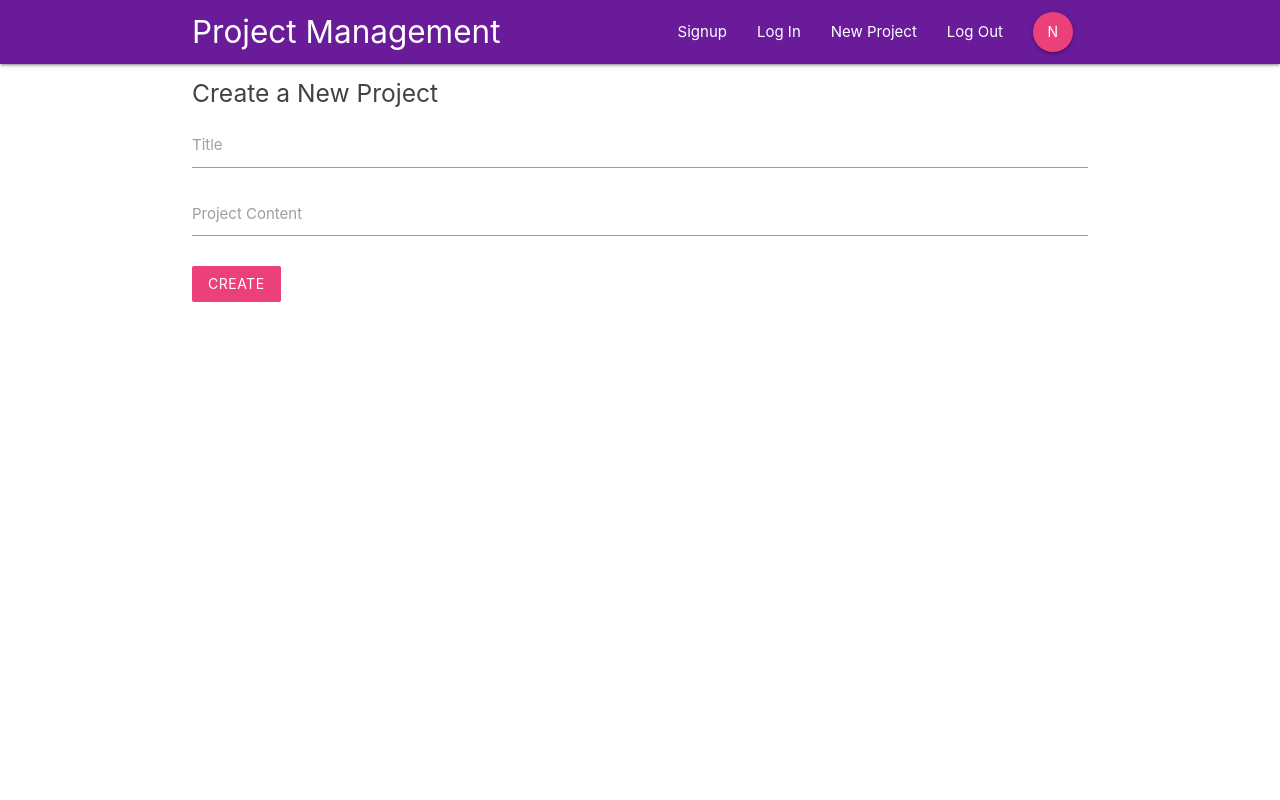
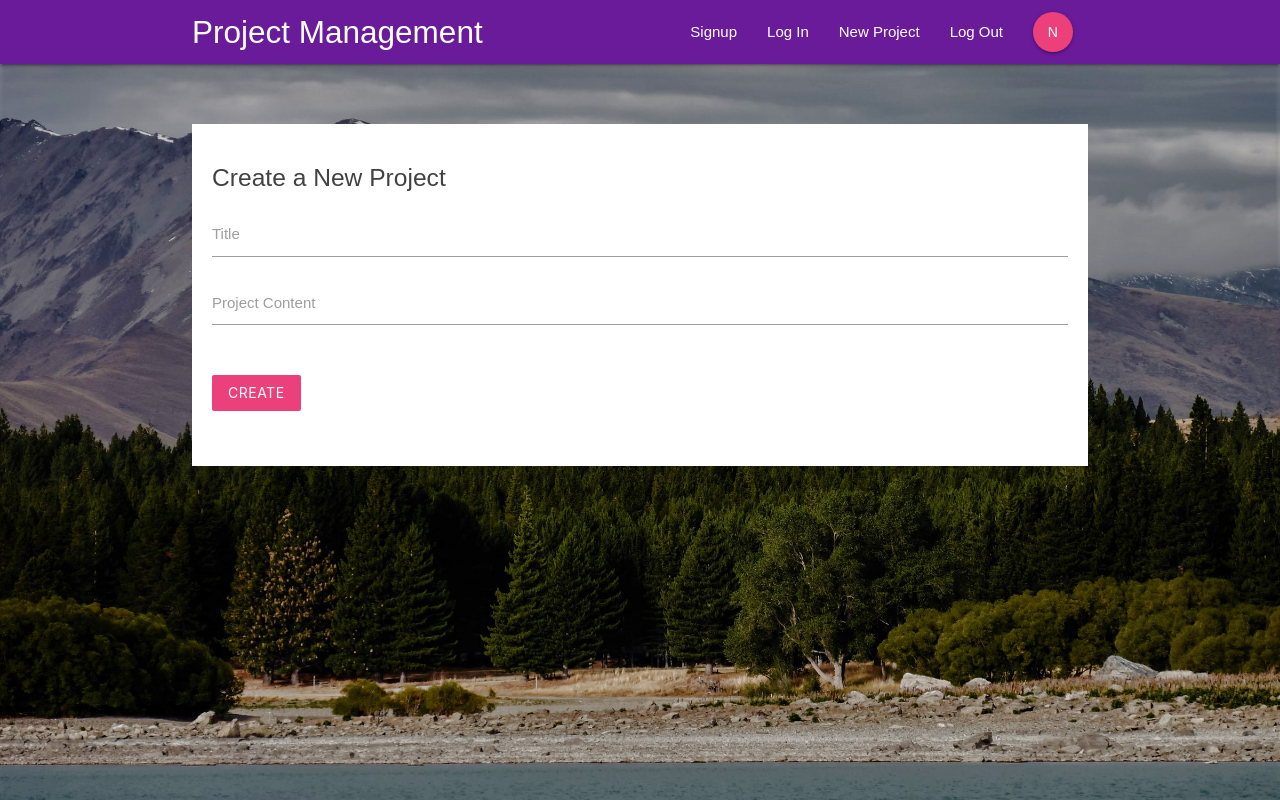
Before and after one commit to jps27CSE/Project-Management-App, a React (Create React App) app: page /create in a window 1280 px wide. Built offline with nearby package versions, Linux system fonts and the light colour scheme.

Commit message:
Nav Links & CSS

```diff
--- a/src/components/layout/SignOutLinks.js
+++ b/src/components/layout/SignOutLinks.js
@@ -3,8 +3,8 @@
 const SignOutLinks = () => {
     return (
         <ul className="right">
-            <li><NavLink to="/">Signup</NavLink></li>
-            <li><NavLink to="/">Log In</NavLink></li>
+            <li><NavLink to="/signup">Signup</NavLink></li>
+            <li><NavLink to="/signin">Log In</NavLink></li>
         </ul>
     )
 }
--- a/src/components/layout/SignedInLinks.js
+++ b/src/components/layout/SignedInLinks.js
@@ -3,7 +3,7 @@
 const SignedInLinks = () => {
     return (
         <ul className="right">
-            <li><NavLink to="/">New Project</NavLink></li>
+            <li><NavLink to="/create">New Project</NavLink></li>
             <li><NavLink to="/">Log Out</NavLink></li>
             <li><NavLink to="/" className="btn btn-floating pink lighten-1">N</NavLink></li>
         </ul>
--- a/src/index.css
+++ b/src/index.css
@@ -1,13 +1,39 @@
-body {
-  margin: 0;
-  font-family: -apple-system, BlinkMacSystemFont, 'Segoe UI', 'Roboto', 'Oxygen',
-    'Ubuntu', 'Cantarell', 'Fira Sans', 'Droid Sans', 'Helvetica Neue',
-    sans-serif;
-  -webkit-font-smoothing: antialiased;
-  -moz-osx-font-smoothing: grayscale;
+html
+{
+  min-height: 100%;
 }
 
-code {
-  font-family: source-code-pro, Menlo, Monaco, Consolas, 'Courier New',
-    monospace;
+body{
+  margin : 0;
+  padding: 0;
+  font-family: sans-serif;
+  background: url(/src/components/img/bg.jpg) no-repeat;
+  background-size: 100%;
+  background-position: center;
+  min-height: 100%;
 }
+
+form
+{
+  padding: 20px;
+  margin-top: 60px;
+}
+
+form button, form h5{
+  margin: 20px 0;
+}
+
+input[type=text]:not(.browser-default):focus:not([readonly]),
+input[type=email]:not(.browser-default):focus:not([readonly]),
+input[type=password]:not(.browser-default):focus:not([readonly]),
+textarea.materialize-textarea:focus:not([readonly]){
+  border-color: #ec407a;
+  box-shadow: none;
+}
+
+input[type=text]:not(.browser-default):focus:not([readonly]) + label,
+textarea.materialize-textarea:focus:not([readonly]) + label,
+input[type=email]:not(.browser-default):focus:not([readonly]) + label,
+input[type=password]:not(.browser-default):focus:not([readonly]) + label{
+  color: #ec407a !important;
+}
```
Also changed, not shown: src/components/img/bg.jpg (added).
